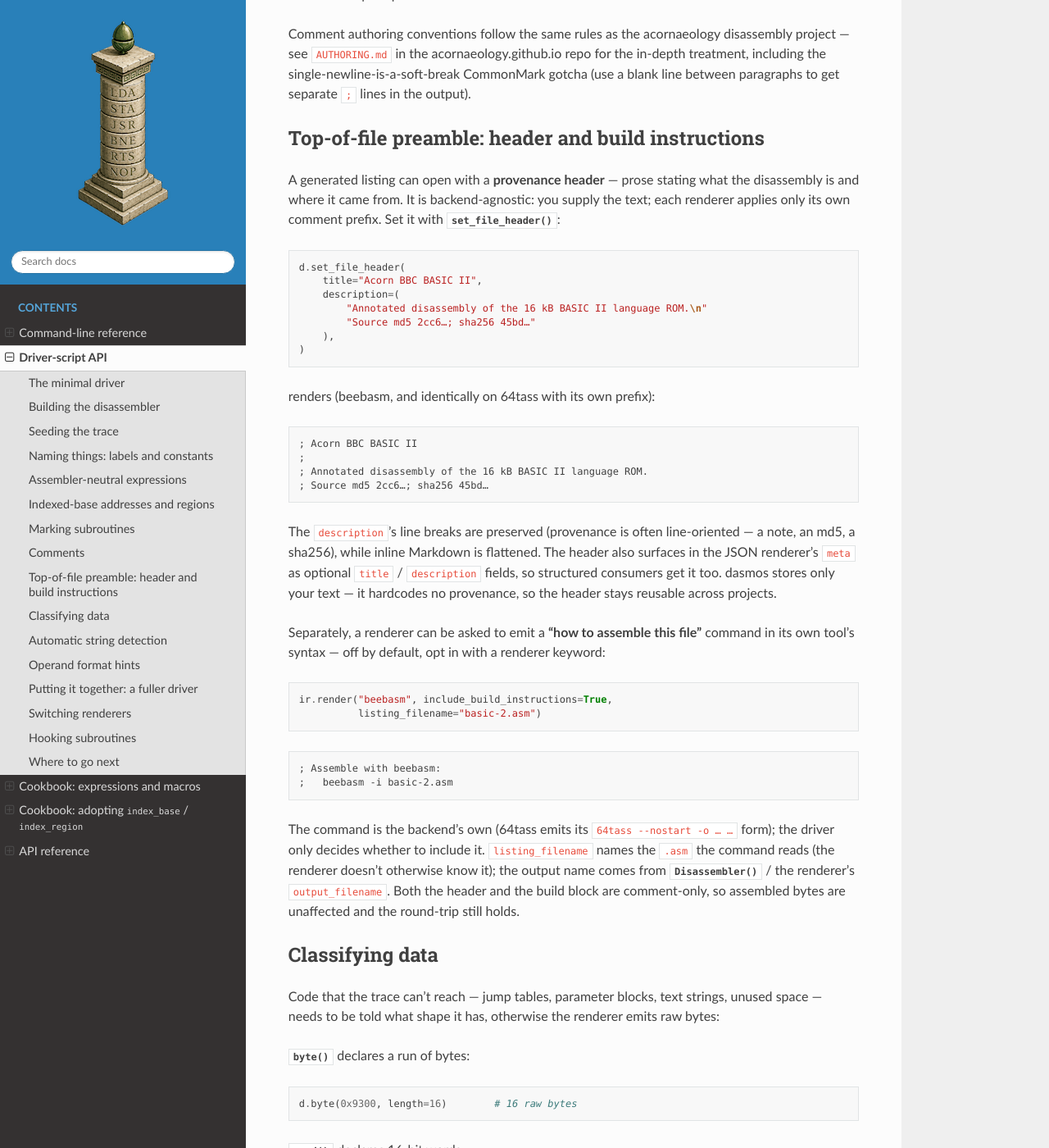
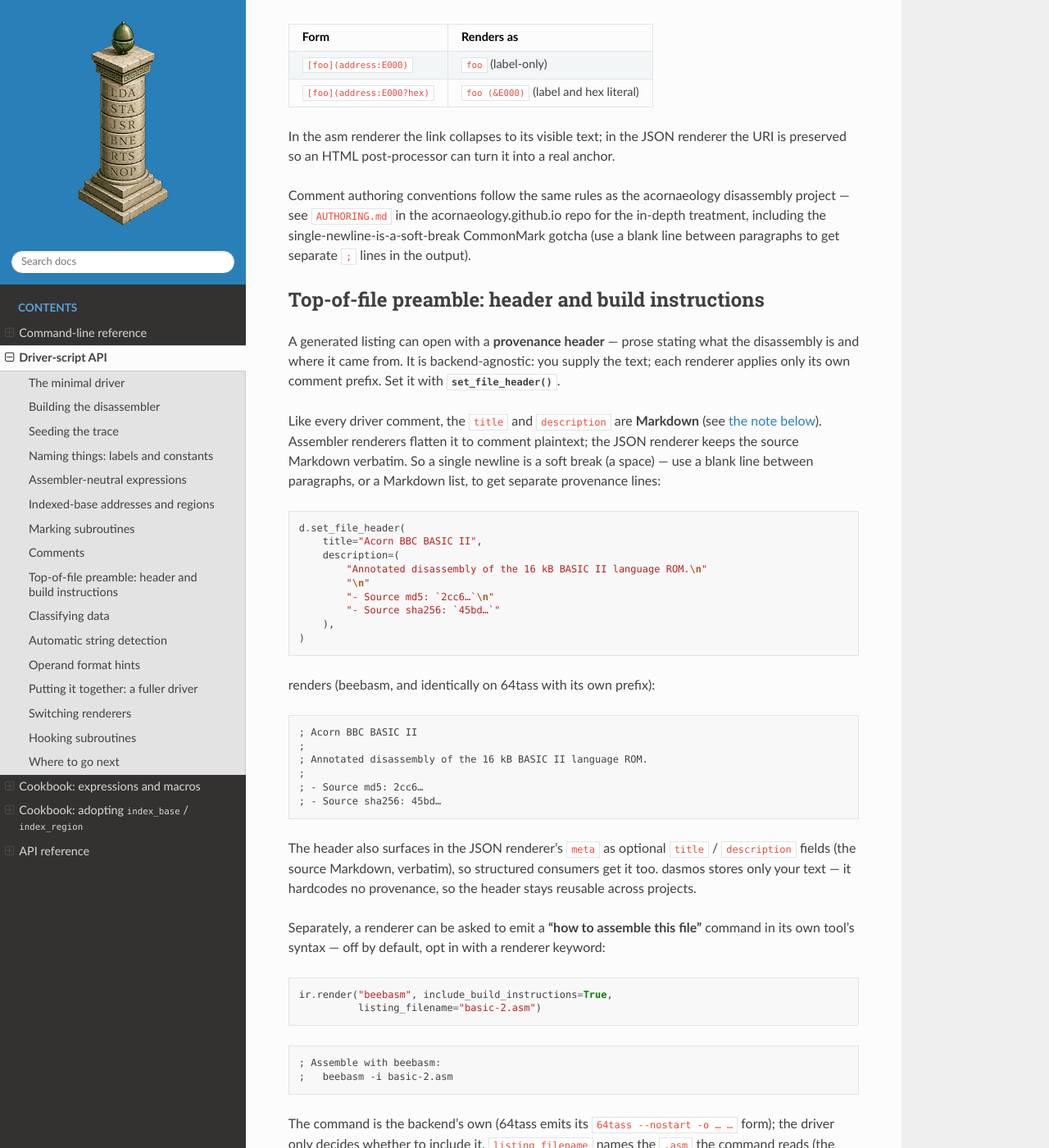
Before and after one commit to acornaeology/dasmos, a Sphinx documentation site: the page built from docs/driver_api.rst, in a window 1280 px wide and 1400 px high, scrolled down 6397 px. Shown: the whole window at 82% size. Built offline with Sphinx 7.4.7 and the Read the Docs theme 3.1.0, drawn with Linux system fonts in a browser that asks for light colours; some of the changed text lies outside the part shown.

Commit message:
docs+render: treat the file header as Markdown, like all driver comments
Make the Markdown contract explicit and consistent. All driver-provided
prose — comments, subroutine/banner descriptions, label descriptions,
constant comments, and the file header — is Markdown; dasmos flattens it
to comment plaintext for assembler renderers and keeps it verbatim in the
JSON. The driver_api "Comments" section now states this authoritatively
and every relevant API cross-references it.

Render the file-header description through the same full-Markdown pipeline
as banner descriptions (paragraphs, lists, emphasis, address links)
instead of the earlier line-preserving special case — so a single newline
is a CommonMark soft break and structure comes from Markdown (a blank
line or a list), consistent with every other comment. FileHeader /
set_file_header docstrings and the docs example now show the Markdown
idiom. Tests updated to assert the Markdown behaviour and JSON-verbatim
storage.

```diff
--- a/docs/driver_api.rst
+++ b/docs/driver_api.rst
@@ -332,11 +332,25 @@
 downstream HTML processors.
 
 
+.. _driver-comments-are-markdown:
+
 Comments
 --------
 
-:meth:`~dasmos.Disassembler.comment` attaches free-form text at an
-address. Like subroutine descriptions, comment text is full Markdown.
+**All driver-provided prose is Markdown.** Every piece of free text you
+hand dasmos — :meth:`~dasmos.Disassembler.comment` bodies, subroutine /
+banner descriptions (:meth:`~dasmos.Disassembler.subroutine`),
+:meth:`~dasmos.Disassembler.label` descriptions,
+:meth:`~dasmos.Disassembler.constant` comments, and the file header
+(:meth:`~dasmos.Disassembler.set_file_header`) — is CommonMark + GFM,
+plus the ``[label](address:…)`` cross-reference scheme below. dasmos
+renders it *appropriately per output*: assembler renderers flatten it to
+``;``-prefixed comment plaintext (emphasis, code spans, lists and tables
+all reduced to readable text, paragraphs wrapped); the JSON renderer
+keeps the **source Markdown verbatim** so a downstream HTML processor can
+render it richly. Write Markdown once; each backend does the right thing.
+
+:meth:`~dasmos.Disassembler.comment` attaches such text at an address.
 
 .. code-block:: python
 
@@ -380,7 +394,14 @@
 A generated listing can open with a **provenance header** — prose stating
 what the disassembly is and where it came from. It is backend-agnostic:
 you supply the text; each renderer applies only its own comment prefix.
-Set it with :meth:`~dasmos.Disassembler.set_file_header`:
+Set it with :meth:`~dasmos.Disassembler.set_file_header`.
+
+Like every driver comment, the ``title`` and ``description`` are
+**Markdown** (see :ref:`the note below <driver-comments-are-markdown>`).
+Assembler renderers flatten it to comment plaintext; the JSON renderer
+keeps the source Markdown verbatim. So a single newline is a soft break
+(a space) — use a blank line between paragraphs, or a Markdown list, to
+get separate provenance lines:
 
 .. code-block:: python
 
@@ -388,7 +409,9 @@
        title="Acorn BBC BASIC II",
        description=(
            "Annotated disassembly of the 16 kB BASIC II language ROM.\n"
-           "Source md5 2cc6…; sha256 45bd…"
+           "\n"
+           "- Source md5: `2cc6…`\n"
+           "- Source sha256: `45bd…`"
        ),
    )
 
@@ -399,14 +422,14 @@
    ; Acorn BBC BASIC II
    ;
    ; Annotated disassembly of the 16 kB BASIC II language ROM.
-   ; Source md5 2cc6…; sha256 45bd…
+   ;
+   ; - Source md5: 2cc6…
+   ; - Source sha256: 45bd…
 
-The ``description``'s line breaks are preserved (provenance is often
-line-oriented — a note, an md5, a sha256), while inline Markdown is
-flattened. The header also surfaces in the JSON renderer's ``meta`` as
-optional ``title`` / ``description`` fields, so structured consumers get
-it too. dasmos stores only your text — it hardcodes no provenance, so the
-header stays reusable across projects.
+The header also surfaces in the JSON renderer's ``meta`` as optional
+``title`` / ``description`` fields (the source Markdown, verbatim), so
+structured consumers get it too. dasmos stores only your text — it
+hardcodes no provenance, so the header stays reusable across projects.
 
 Separately, a renderer can be asked to emit a **"how to assemble this
 file"** command in its own tool's syntax — off by default, opt in with a
```
Also changed, not shown: 4 other files.
